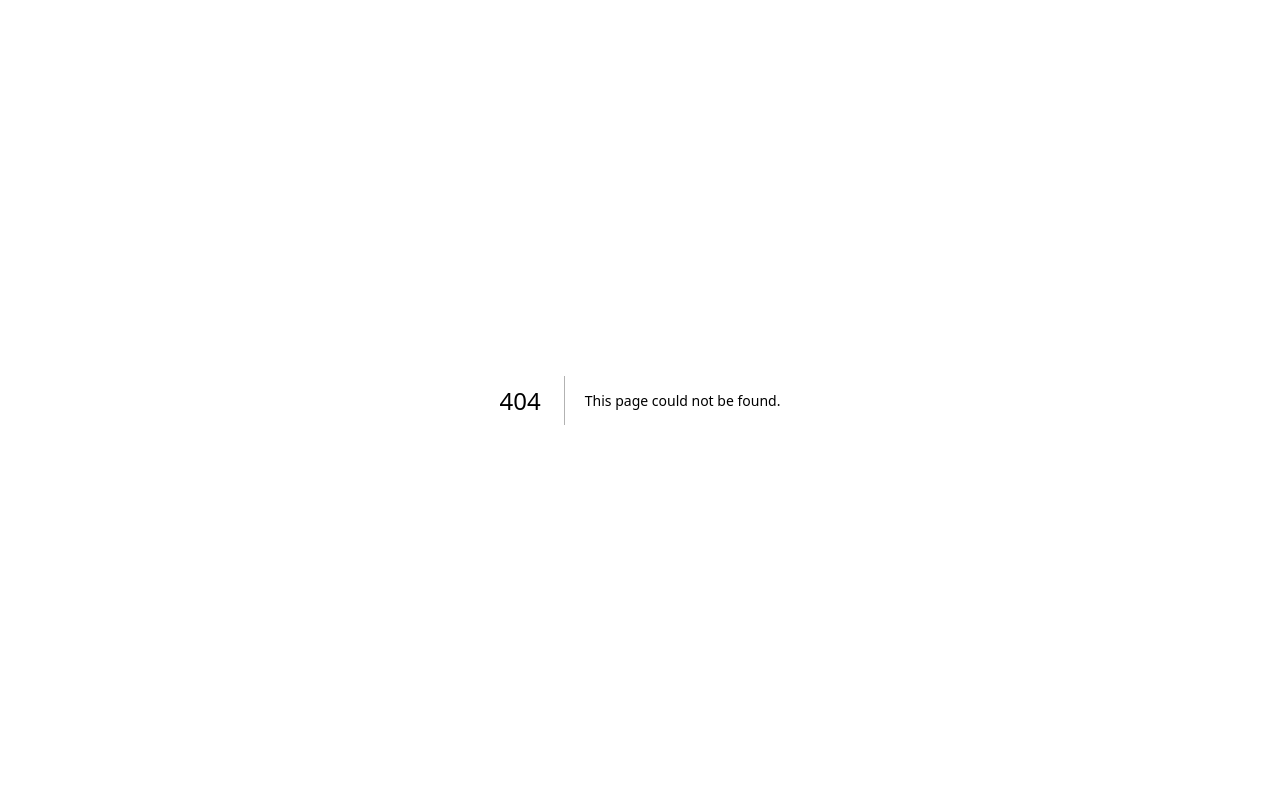
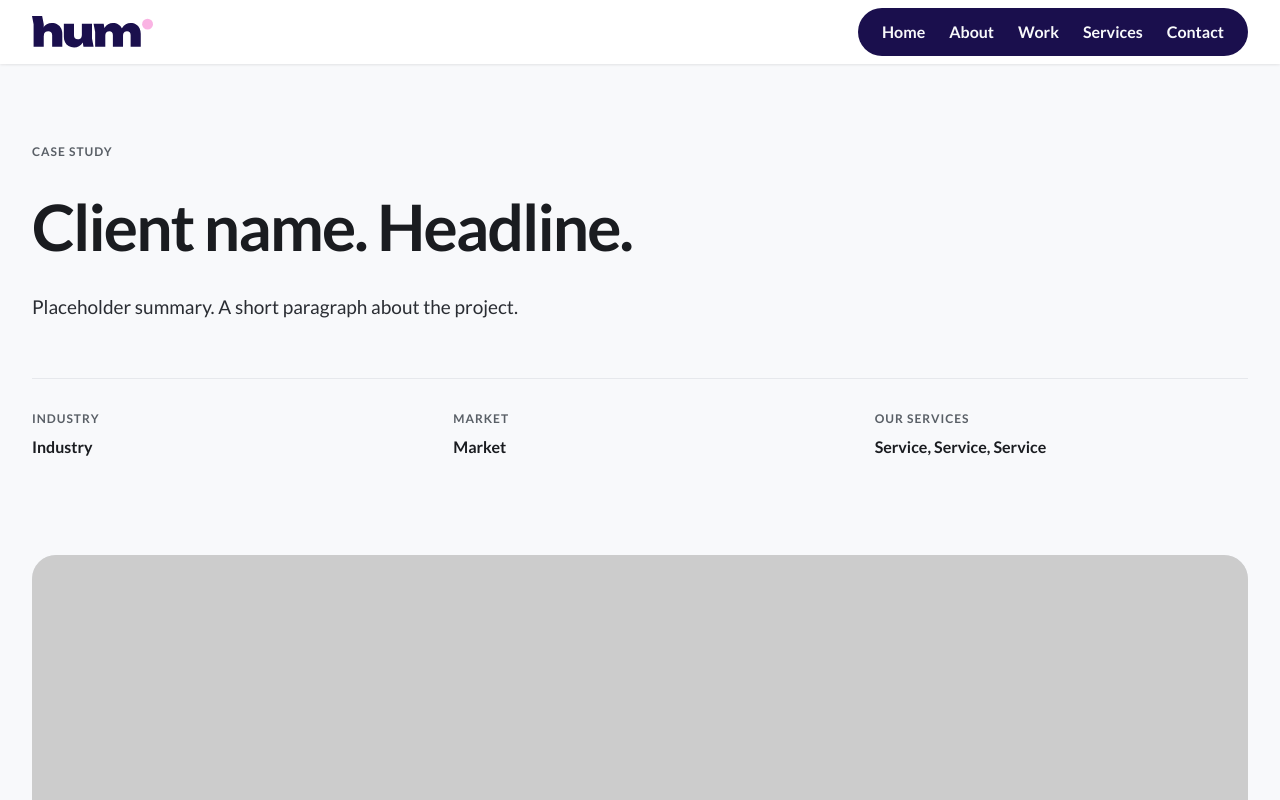
Before and after one commit to AlexisBlas/humbol-studio-website, a Next.js app: page /work in a window 1280 px wide. Before the commit this address had no page. Shown: the top 800 px of the page. Built offline with nearby package versions, Linux system fonts and the light colour scheme.

Commit message:
Serve the case study template at /work.
The Work nav pointed at a hash, and /work itself 404ed. That route now renders the placeholder template so the page is reachable.

Co-authored-by: Alexis Blas <AlexisBlas@users.noreply.github.com>

```diff
--- /dev/null
+++ b/src/app/work/page.tsx
@@ -0,0 +1,27 @@
+import type { Metadata } from "next";
+import { notFound } from "next/navigation";
+import { caseStudies } from "@/data/case-studies";
+import { CaseStudyTemplate } from "@/components/case-study/CaseStudyTemplate";
+import { SiteFooter } from "@/components/layout/SiteFooter";
+import { SiteHeader } from "@/components/layout/SiteHeader";
+
+const study = caseStudies[0];
+
+export const metadata: Metadata = {
+  title: study ? `${study.client} — humbol` : "Work — humbol",
+  description: study?.summary,
+};
+
+export default function WorkPage() {
+  if (!study) notFound();
+
+  return (
+    <>
+      <SiteHeader solid />
+      <main className="flex-1">
+        <CaseStudyTemplate study={study} />
+      </main>
+      <SiteFooter />
+    </>
+  );
+}
--- a/src/components/case-study/CaseStudyTemplate.tsx
+++ b/src/components/case-study/CaseStudyTemplate.tsx
@@ -223,8 +223,8 @@ function Block({ block }: { block: CaseStudyBlock }) {
                 </p>
               </div>
               <ul className="divide-y divide-stone border-t border-stone md:col-span-7">
-                {block.items.map((item) => (
-                  <li key={item.title} className="flex flex-col gap-2 py-6">
+                {block.items.map((item, index) => (
+                  <li key={`${item.title}-${index}`} className="flex flex-col gap-2 py-6">
                     <p className="text-lg font-bold leading-6 text-graphite">
                       {item.title}
                     </p>
--- a/src/components/layout/SiteFooter.tsx
+++ b/src/components/layout/SiteFooter.tsx
@@ -5,7 +5,7 @@ import { cn } from "@/lib/utils";
 const footerLinks = [
   { label: "Home", href: "/" },
   { label: "About", href: "/#about" },
-  { label: "Work", href: "/#work" },
+  { label: "Work", href: "/work" },
   { label: "Services", href: "/#services" },
   { label: "Contact", href: "/contact" },
 ];
--- a/src/components/layout/SiteHeader.tsx
+++ b/src/components/layout/SiteHeader.tsx
@@ -8,7 +8,7 @@ import { cn } from "@/lib/utils";
 const navItems = [
   { label: "Home", href: "/" },
   { label: "About", href: "/#about" },
-  { label: "Work", href: "/#work" },
+  { label: "Work", href: "/work" },
   { label: "Services", href: "/#services" },
   { label: "Contact", href: "/contact" },
 ];
```
